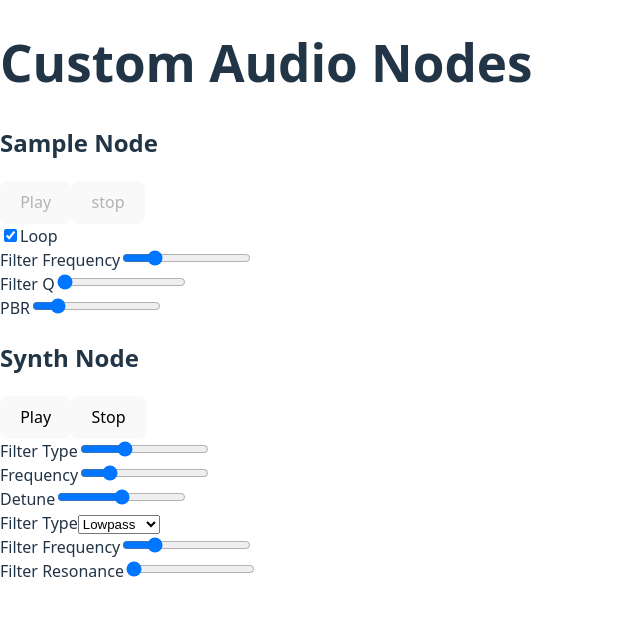
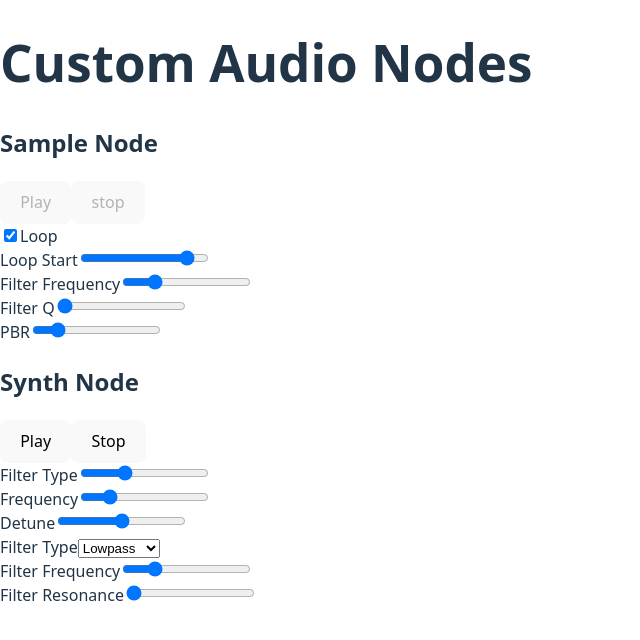
Before and after one commit to andy-stewart-design/custom-audio-nodes, a React (Vite) app: page / in a window 1280 px wide. Shown: the top 640 px of the page, without its empty margins (0-640 px from the left). Built offline with nearby package versions, Linux system fonts and the light colour scheme; no server answers.

Commit message:
updating loopStart

```diff
--- a/src/audio-nodes/sample-node.ts
+++ b/src/audio-nodes/sample-node.ts
@@ -13,7 +13,7 @@ class SampleNode extends AudioWorkletNode {
   readonly playbackRate: AudioParam;
   readonly detune: AudioParam;
   private _loop: boolean;
-  readonly loopStart: AudioParam;
+  private _loopStart: number;
   readonly loopEnd: AudioParam;
   readonly gain: AudioParam;
   readonly filterFrequency: AudioParam;
@@ -27,14 +27,17 @@ class SampleNode extends AudioWorkletNode {
     { filterType, ...params }: SynthesizerOptions = {}
   ) {
     const loop = params.loop ? 1 : 0;
-    const loopStart = (params.loopStart ?? 0) * buffer.duration;
     const loopEnd = (params.loopEnd ?? 0) * buffer.duration;
 
     super(ctx, "buffer-source-processor", {
       numberOfOutputs: 1,
       outputChannelCount: [2],
-      parameterData: { ...params, loop, loopStart, loopEnd },
-      processorOptions: { filterType, loop: params.loop },
+      parameterData: { ...params, loop, loopEnd },
+      processorOptions: {
+        filterType,
+        loop: params.loop,
+        loopStart: params.loopStart,
+      },
     });
 
     this._duration = buffer.duration;
@@ -42,7 +45,7 @@ class SampleNode extends AudioWorkletNode {
     this.playbackRate = getParam(this, "playbackRate");
     this.detune = getParam(this, "detune");
     this._loop = params.loop ?? false;
-    this.loopStart = getParam(this, "loopStart");
+    this._loopStart = params.loopStart ?? 0;
     this.loopEnd = getParam(this, "loopEnd");
     this.gain = getParam(this, "gain");
     this.filterFrequency = getParam(this, "filterFrequency");
@@ -91,6 +94,11 @@ class SampleNode extends AudioWorkletNode {
     this.port.postMessage({ command: "loop", loop });
   }
 
+  setLoopStart(loopStart: number) {
+    this._loopStart = loopStart;
+    this.port.postMessage({ command: "loopStart", loopStart });
+  }
+
   get loop() {
     return this._loop;
   }
@@ -98,6 +106,15 @@ class SampleNode extends AudioWorkletNode {
   set loop(loop: boolean) {
     this._loop = loop;
     this.port.postMessage({ command: "loop", loop });
+  }
+
+  get loopStart() {
+    return this._loopStart;
+  }
+
+  set loopStart(loopStart: number) {
+    this._loopStart = loopStart;
+    this.port.postMessage({ command: "loopStart", loopStart });
   }
 }
 
--- a/src/components/sample.tsx
+++ b/src/components/sample.tsx
@@ -6,6 +6,7 @@ function Sample({ ctx }: { ctx: AudioContext }) {
   const [buffer, setBuffer] = useState<AudioBuffer | null>(null);
   const [sampleNode, setSampleNode] = useState<SampleNode | null>(null);
   const [loop, setLoop] = useState<boolean>(true);
+  const [loopStart, setLoopStart] = useState<number>(0.875);
 
   useEffect(() => {
     const init = async () => {
@@ -22,9 +23,9 @@ function Sample({ ctx }: { ctx: AudioContext }) {
 
     const node = new SampleNode(ctx, buffer, {
       loop,
+      loopStart,
       playbackRate: 1.0,
       gain: 0.5,
-      loopStart: 0.875,
       filterType: "lowpass",
       filterFrequency: 600,
     });
@@ -66,18 +67,34 @@ function Sample({ ctx }: { ctx: AudioContext }) {
     sampleNode?.setLoop(e.target.checked);
   }
 
+  function handleSetLoopStart(e: ChangeEvent<HTMLInputElement>) {
+    setLoopStart(e.target.valueAsNumber);
+    sampleNode?.setLoopStart(e.target.valueAsNumber);
+  }
+
   return (
     <section>
       <h2>Sample Node</h2>
-      <button onClick={play} disabled={!buffer}>
+      <button onClick={play} disabled={!buffer || !!sampleNode}>
         Play
       </button>
-      <button onClick={stop} disabled={!buffer}>
+      <button onClick={stop} disabled={!buffer || !sampleNode}>
         stop
       </button>
       <label style={{ display: "block" }}>
         <input type="checkbox" checked={loop} onChange={handleSetLoop} />
         Loop
+      </label>
+      <label style={{ display: "block" }}>
+        Loop Start
+        <input
+          type="range"
+          min={0}
+          max={1}
+          step={0.125}
+          value={loopStart}
+          onChange={handleSetLoopStart}
+        />
       </label>
       <label style={{ display: "block" }}>
         Filter Frequency
--- a/src/components/synthesizer.tsx
+++ b/src/components/synthesizer.tsx
@@ -6,8 +6,6 @@ import type { FilterType } from "../worklets/abstract-filter-processor";
 function Synthesizer({ ctx }: { ctx: AudioContext }) {
   const [synthNode, setSynthNode] = useState<SynthesizerNode | null>(null);
   const [filterType, setFilterType] = useState<FilterType>("lowpass");
-
-  console.log(synthNode?.setFilterType);
 
   function play() {
     if (!ctx || synthNode) return;
--- a/src/worklets/sample-processor.js
+++ b/src/worklets/sample-processor.js
@@ -86,7 +86,6 @@ const parameterDescriptors = [
     maxValue: 3.4028234663852886e38,
     minValue: -3.4028234663852886e38,
   },
-  { name: "loopStart", defaultValue: 0 },
   { name: "loopEnd", defaultValue: 0 },
   {
     name: "gain",
@@ -117,6 +116,7 @@ class SampleProcessor extends FilterProcessor {
   scheduledStartTime = null;
   scheduledStopTime = null;
   loop = false;
+  loopStart = 0;
 
   static get parameterDescriptors() {
     return parameterDescriptors;
@@ -127,6 +127,7 @@ class SampleProcessor extends FilterProcessor {
     this.updateFilterCoefficients(20000.0, 0.707);
     this.filterType = processorOptions.filterType ?? "none";
     this.loop = processorOptions.loop ?? false;
+    this.loopStart = processorOptions.loopStart ?? 0;
 
     this.port.onmessage = (event) => {
       if (event.data.command === "buffer") {
@@ -138,6 +139,8 @@ class SampleProcessor extends FilterProcessor {
         this.scheduledStopTime = event.data.time || currentTime;
       } else if (event.data.command === "loop") {
         this.loop = event.data.loop ?? false;
+      } else if (event.data.command === "loopStart") {
+        this.loopStart = event.data.loopStart ?? 0;
       }
     };
   }
@@ -188,8 +191,7 @@ class SampleProcessor extends FilterProcessor {
 
       // Handle Looping
       const loop = this.loop;
-      const loopStart =
-        (parameters.loopStart[i] ?? parameters.loopStart[0]) * sampleRate;
+      const loopStart = this.loopStart * buffer.length;
       const loopEnd =
         (parameters.loopEnd[i] ?? parameters.loopEnd[0]) * sampleRate ||
         buffer.length;
```
Also changed, not shown: src/worklets/sample-processor.ts (+6 -3 lines).
